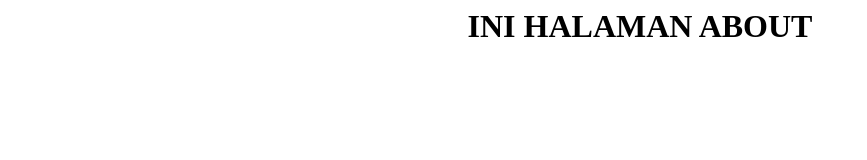
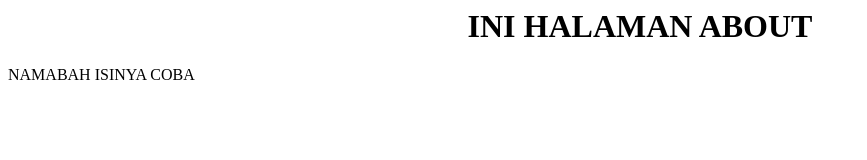
Before and after one commit to riansaepuloh/latihan_git, a plain HTML site: page about.html in a window 1280 px wide. Shown: the whole page, without its empty margins (0-867 px from the left). Drawn offline with Linux system fonts and the light colour scheme.

Commit message:
Ubah about dikit

```diff
--- a/about.html
+++ b/about.html
@@ -4,5 +4,6 @@
 </head>
 <body>
 <h1 align="center">INI HALAMAN ABOUT</h1>
+<p>NAMABAH ISINYA COBA</p>
 </body>
 </html>
```
